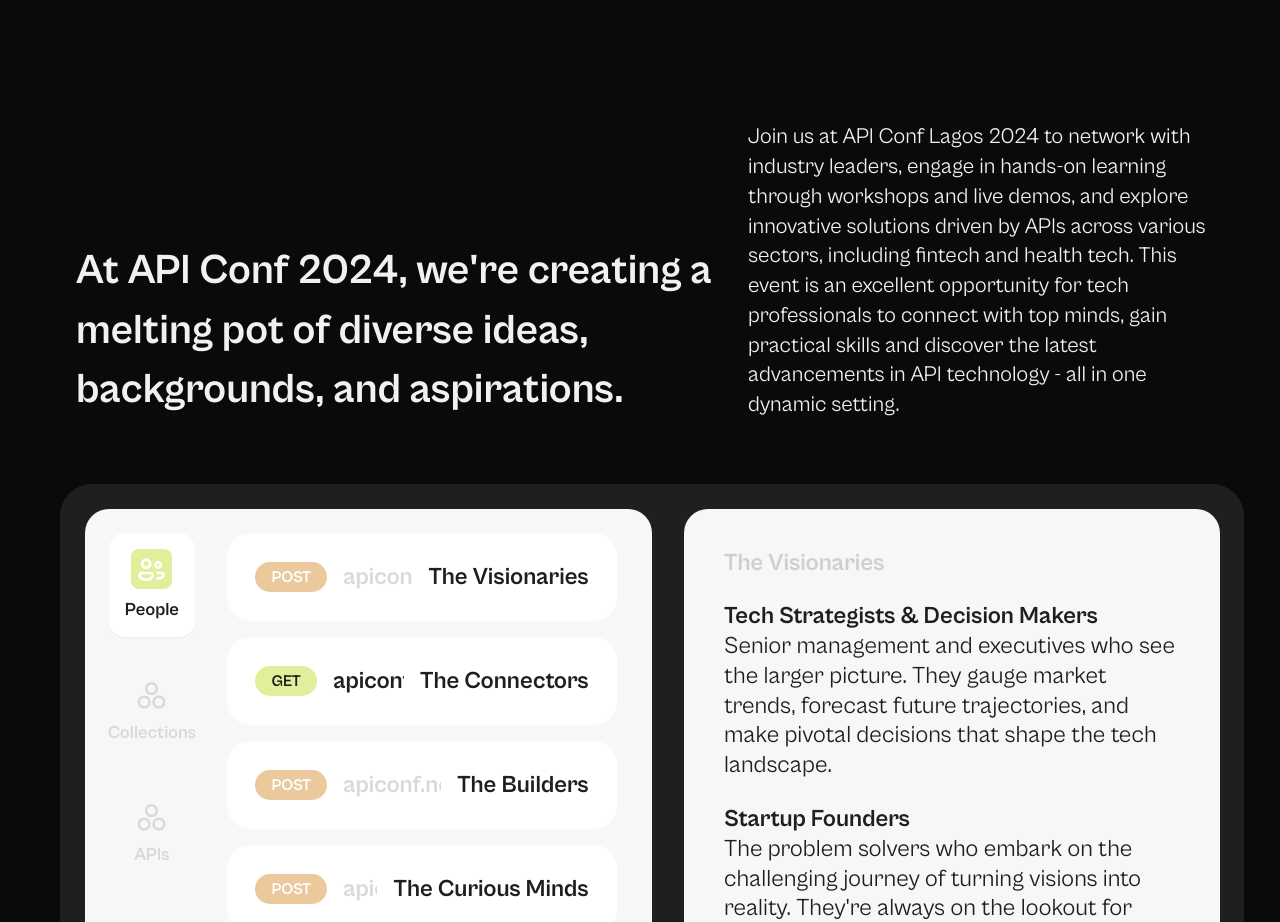
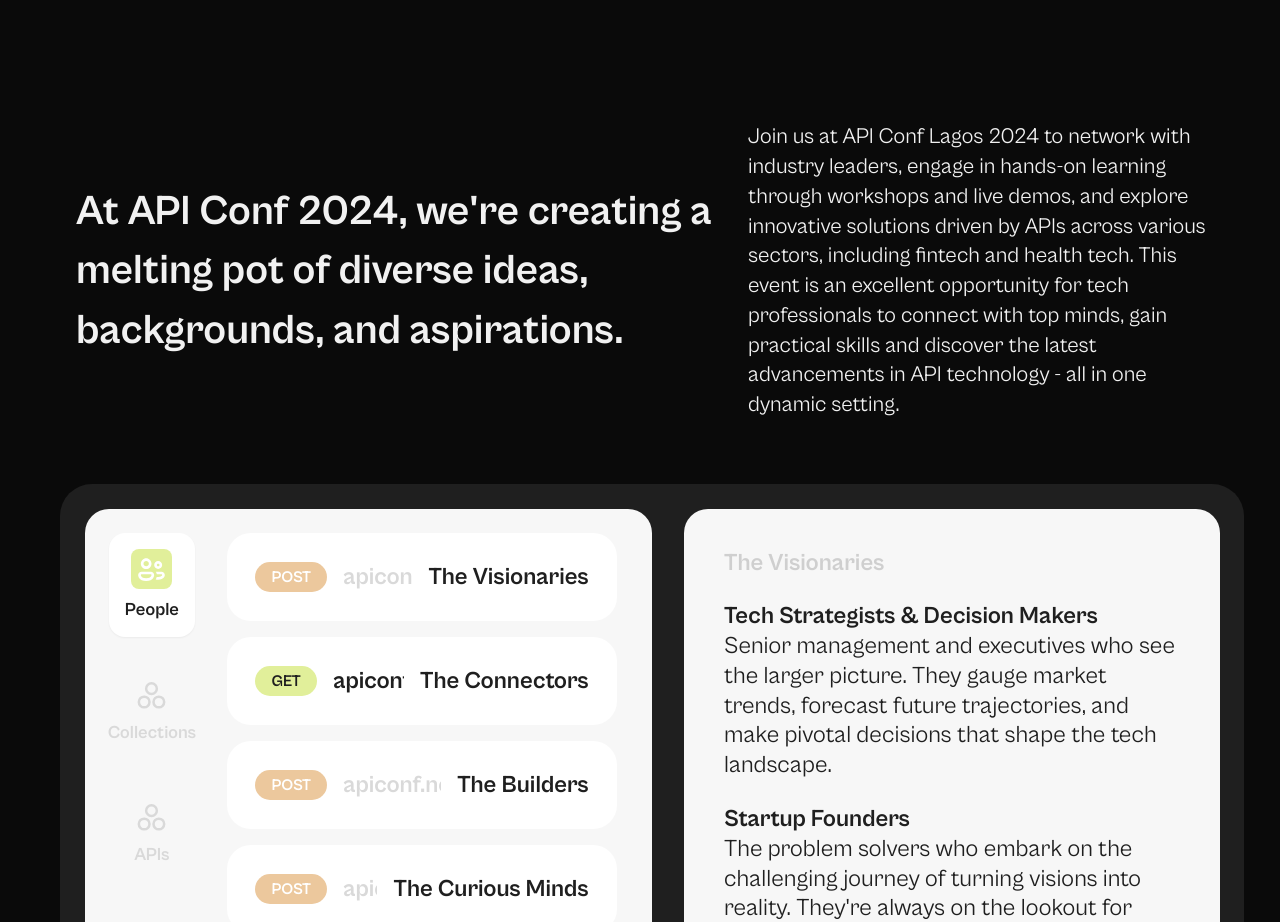
Before and after one commit to apiconf/landing-page, a React (Vite) app: page / in a window 1280 px wide. Shown: the part 1060-1982 px from the top of the page. Built offline with nearby package versions, Linux system fonts and the light colour scheme.

Commit message:
aligned about text

```diff
--- a/src/components/About/index.tsx
+++ b/src/components/About/index.tsx
@@ -23,7 +23,7 @@ const About = () => {
 
   return (
     <section id="about" className={aboutStyles.aboutCont}>
-      <div className={aboutStyles.row_one}>
+      <div className={`${aboutStyles.row_one} flex items-center`}>
         <div className={aboutStyles.headerCont}>
           <motion.h2
             ref={h2Ref}
```
